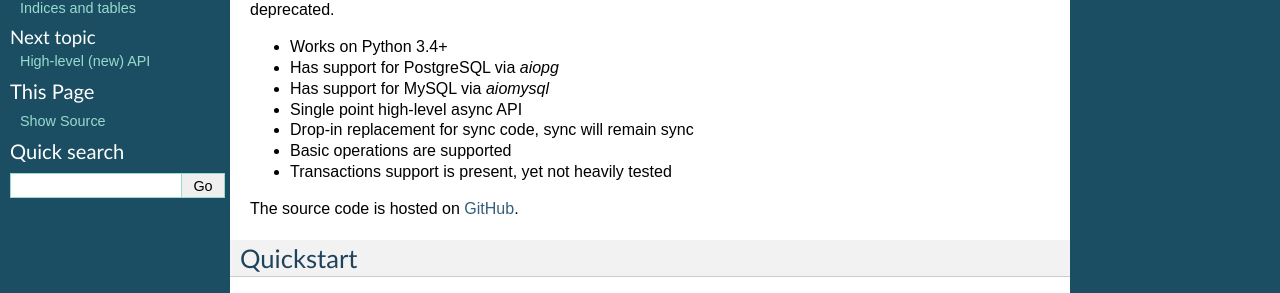
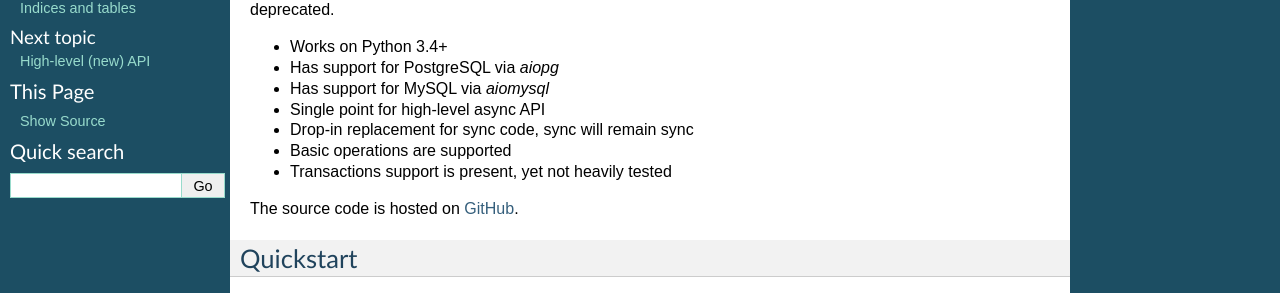
Before and after one commit to 05bit/peewee-async, a Sphinx documentation site: the page built from docs/index.rst, in a window 1280 px wide and 900 px high. Shown: the part 186-479 px from the top of the window. Built offline with Sphinx 7.4.7, drawn with Linux system fonts in a browser that asks for light colours; the version number could not be read and is left out.

```diff
--- a/docs/index.rst
+++ b/docs/index.rst
@@ -18,7 +18,7 @@ In current version (0.5.x) new-high level API is introduced while older low-leve
 * Works on Python 3.4+
 * Has support for PostgreSQL via `aiopg`
 * Has support for MySQL via `aiomysql`
-* Single point high-level async API
+* Single point for high-level async API
 * Drop-in replacement for sync code, sync will remain sync
 * Basic operations are supported
 * Transactions support is present, yet not heavily tested
```
Also changed, not shown: README.md (+1 -1 lines).
